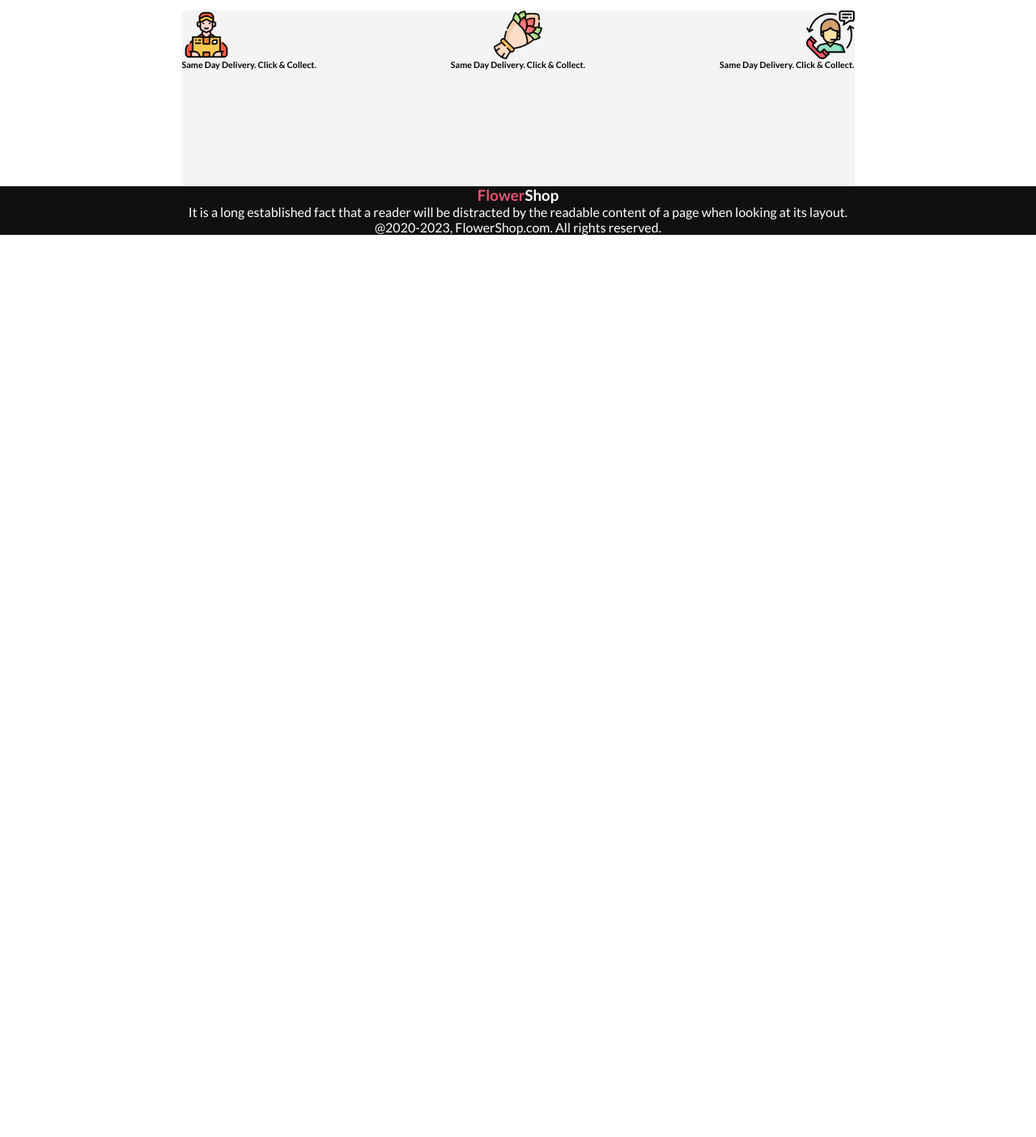
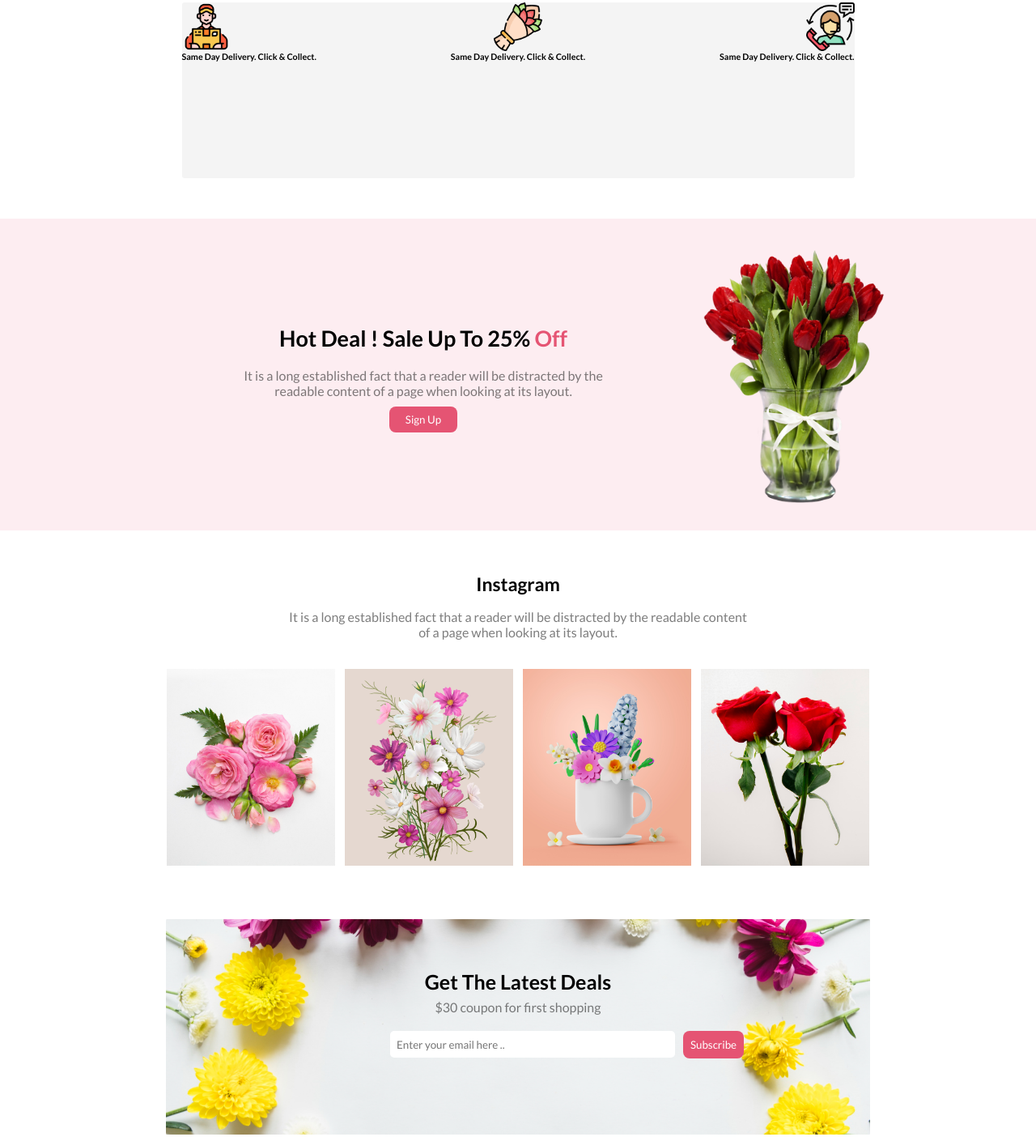
Before and after one commit to skaffroddin/flower-shop, a plain HTML site: page index.html in a window 1280 px wide. Shown: the part 1080-2484 px from the top of the page at 81% size. Before the commit the page ends 1370 px from the top, so only its background shows below. Drawn offline with Linux system fonts and the light colour scheme.

Commit message:
allmost done

```diff
--- a/index.html
+++ b/index.html
@@ -18,7 +18,7 @@
 
         </div>
         <div class="ban-img">
-            <img src="/image/pngwing-10.png" alt="">
+            <img src="image/pngwing-10.png" alt="">
 
         </div>
     </header>
@@ -28,14 +28,14 @@
             <p>It is a long established fact that a reader will be distracted by the readable content of a page when looking at its layout.</p>
 
             <div class="our-featured-img">
-                <img style="background-color: rgba(167, 33, 98, 0.15);" src="/image/pngwing-6.png" alt="">
+                <img style="background-color: rgba(167, 33, 98, 0.15);" src="image/pngwing-6.png" alt="">
 
 
 
-                <img style="background-color: rgba(5, 151, 160, 0.15);" src="/image/pngwing-5.png" alt="">
+                <img style="background-color: rgba(5, 151, 160, 0.15);" src="image/pngwing-5.png" alt="">
 
 
-                <img  style="background-color: rgba(71, 125, 17, 0.15);" src="/image/pngwing-7.png" alt="">
+                <img  style="background-color: rgba(71, 125, 17, 0.15);" src="image/pngwing-7.png" alt="">
 
 
                 <ul>
@@ -70,7 +70,61 @@
 
 
         </section>
+        <section class="hot-deal">
 
+
+            <div class="hot-deal-text">
+                    <h5 style="text-align: center;">Hot Deal ! Sale Up To 25% <span class="off">Off</span></h5>
+                    <p style="text-align: center; padding: 20px 100px 10px 100px; color: rgba(39, 39, 39, 0.60);
+                    text-align: center;">It is a long established fact that a reader will be distracted by the readable content of a page when looking at its layout.</p>
+                    <button  class="btn-primary2">Sign Up</button>
+
+            </div>
+
+            <div class="hot-deal-img">
+                <img src="image/pngwing-8.png" alt="">
+
+            </div>
+
+
+
+        </section>
+
+
+
+
+
+        <section class="instagram">
+
+                <div class="insta-text">
+                    <h5>Instagram</h5>
+                    <p>It is a long established fact that a reader will be distracted by the readable content of a page when looking at its layout.</p>
+
+                </div>
+
+                <div class="insta-image">
+
+                    <img src="image/Flower-01.png" alt="">
+                    <img src="image/Rectangle-4.png" alt="">
+                    <img src="image/Rectangle-5.png" alt="">
+                    <img src="image/Rectangle-6.png" alt="">
+                </div>
+
+
+
+        </section>
+
+        <section class="get-latest-deals">
+            <h5 style="text-align: center; font-size: 25px; padding:62px 0px 7px 0px;">Get The Latest Deals</h5>
+            <p style="text-align: center; color: rgba(39, 39, 39, 0.60);  padding-bottom: 10px;">$30 coupon for first shopping</p>
+
+            <form action="" class="main-form">
+
+                <input type="text" placeholder="Enter your email here ..">
+                <input type="button" value="Subscribe">
+            </form>
+
+        </section>
 
 
 
--- a/style.css
+++ b/style.css
@@ -11,7 +11,7 @@
 
     max-width: 100%;
     height: 516px;
-    padding: 10px 60px 0px 60px;
+
 background: rgba(229, 84, 115, 0.10)
 }
 
@@ -133,3 +133,98 @@ background: rgba(229, 84, 115, 0.10)
 .text-color{
     color:#E55473;
 }
+
+/* Foooter end */
+.hot-deal{
+    display: flex;
+    justify-content: space-between;
+    align-items: center;
+    margin-top: 50px;
+    max-width: 100%;
+    height: 375px;
+    padding: 10px 180px 0px 180px;
+background: rgba(229, 84, 115, 0.10)
+}
+.hot-deal img{
+    height: 324px;
+    width: 234px;
+
+}
+/* Insta style */
+.insta-text{
+    text-align: center;
+    margin-top:52px;
+    margin-bottom: 30px;
+}
+.insta-image img{
+    width: 208px;
+    height: 243px;
+}
+.insta-image{
+    display: flex;
+    justify-content: center;
+    gap:12px;
+    margin-bottom: 66px
+}
+.insta-text h5{
+    font-size: 23px;
+
+}
+.insta-text p{
+
+    padding:  17px 350px 6px 350px;
+    color: rgba(39, 39, 39, 0.60);
+text-align: center;
+}
+.btn-primary2{
+background-color: #E55473;
+border: none;
+border-radius: 8px;
+padding: 8px 20px;
+color: white;
+display: flex;
+margin: auto;
+}
+.hot-deal-text h5{
+    font-size: 27px
+
+}
+.off{
+color: #e55473;
+}
+.get-latest-deals{
+    background: url("image/Rectangle-9.png");
+    background-repeat: no-repeat;
+    background-position: center center;
+    height: 266px;
+    max-width: 870px;
+    margin: auto;
+    background-size: cover;
+    margin-bottom: 60px;
+
+}
+.main-form{
+    display: flex;
+    max-width: 80%;
+    padding: 10px 0px 10px 277px
+}
+
+.get-latest-deals input[type="text"]{
+    background-color:white;
+    border-radius: 5px;
+    width: 58%;
+    height: 33px;
+    color: rgba(39, 39, 39, 0.60);
+    border: 0px;
+    padding: 0px 0px 0px 8px ;
+}
+.get-latest-deals input[type="button"]
+{
+ background-color: #E55473;
+ border: none;
+ border-radius: 8px;
+ padding: 9px;
+ color: white;
+ margin-left: 10px;
+
+}
```
